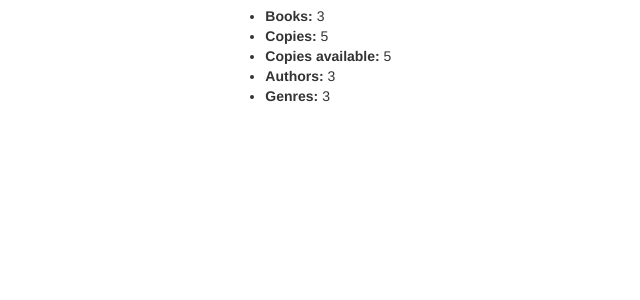
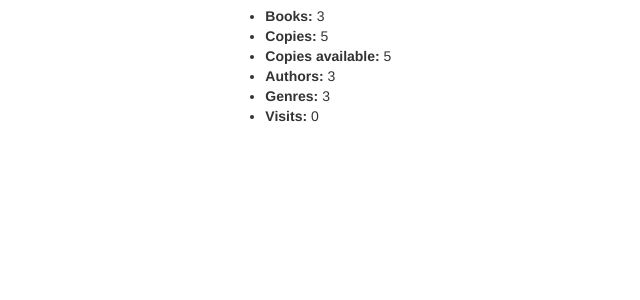
Before and after one commit to Hawk691/library, a Django app: page /catalog/ in a window 1280 px wide. Shown: the part 177-477 px from the top of the page, without its empty margins (3-643 px from the left). Run offline with Django 3.2, Linux system fonts and the light colour scheme; data comes from the database, SQL or seed files in the repository; both versions use the stored data as it was after the commit; some libraries are stand-ins or nearby versions.

Commit message:
session param added

```diff
--- a/catalog/templates/index.html
+++ b/catalog/templates/index.html
@@ -18,6 +18,7 @@
           <li><strong>Copies available:</strong> {{ num_instances_available }}</li>
           <li><strong>Authors:</strong> {{ num_authors }}</li>
           <li><strong>Genres:</strong> {{ num_genres }}</li>
+          <li><strong>Visits:</strong> {{ num_visits }}</li>
       </ul>
 
 {% endblock %}
--- a/catalog/views.py
+++ b/catalog/views.py
@@ -14,11 +14,16 @@ def index(request):
     num_instances_available = BookInstance.objects.filter(status__exact='a').count()
     num_authors = Author.objects.count()
     num_genres = Genre.objects.count()
+
+    # init num_visits in session
+    num_visits = request.session.get('num_visits', 0)
+    request.session['num_visits'] = num_visits + 1
     return render(request, 'index.html', context={'num_books':num_books,
                                                   'num_instances':num_instances,
                                                   'num_instances_available':num_instances_available,
                                                   'num_authors':num_authors,
                                                   'num_genres':num_genres,
+                                                  'num_visits':num_visits,
                                                  }
                                             )
 
```
Also changed, not shown: db.sqlite3.
